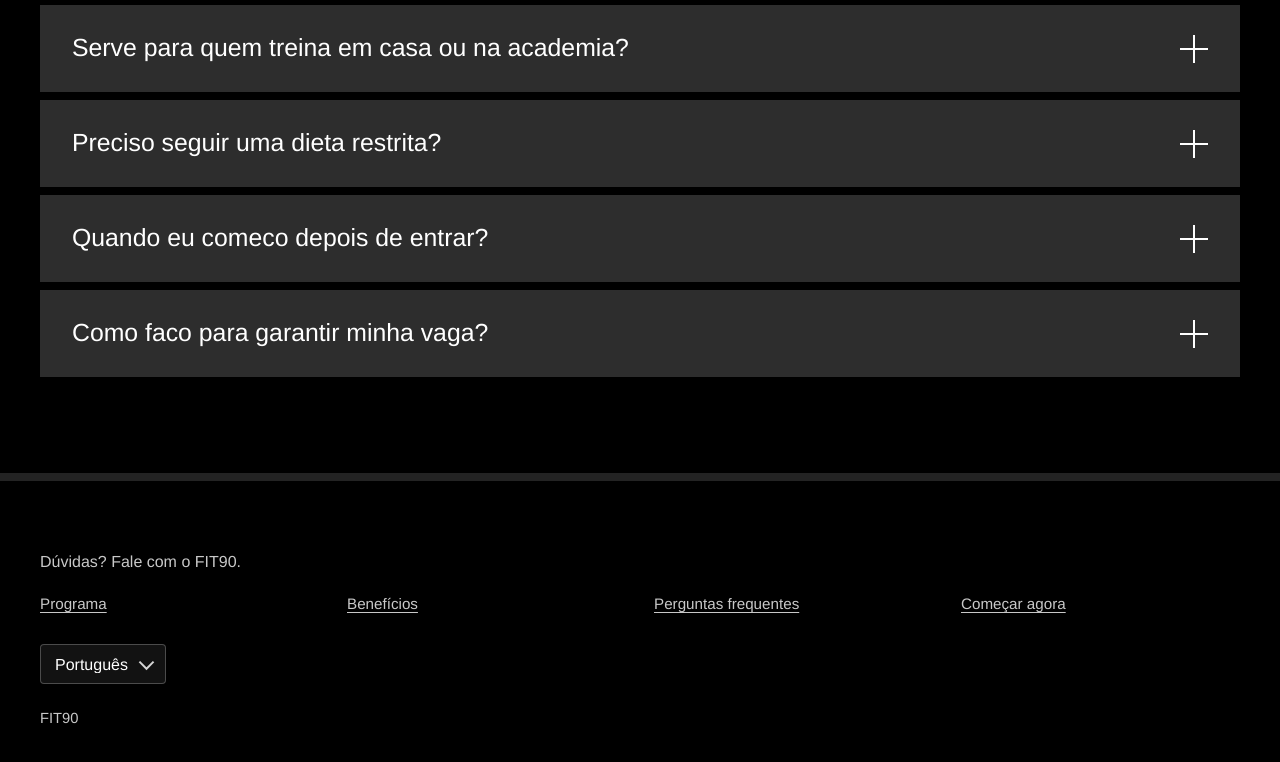
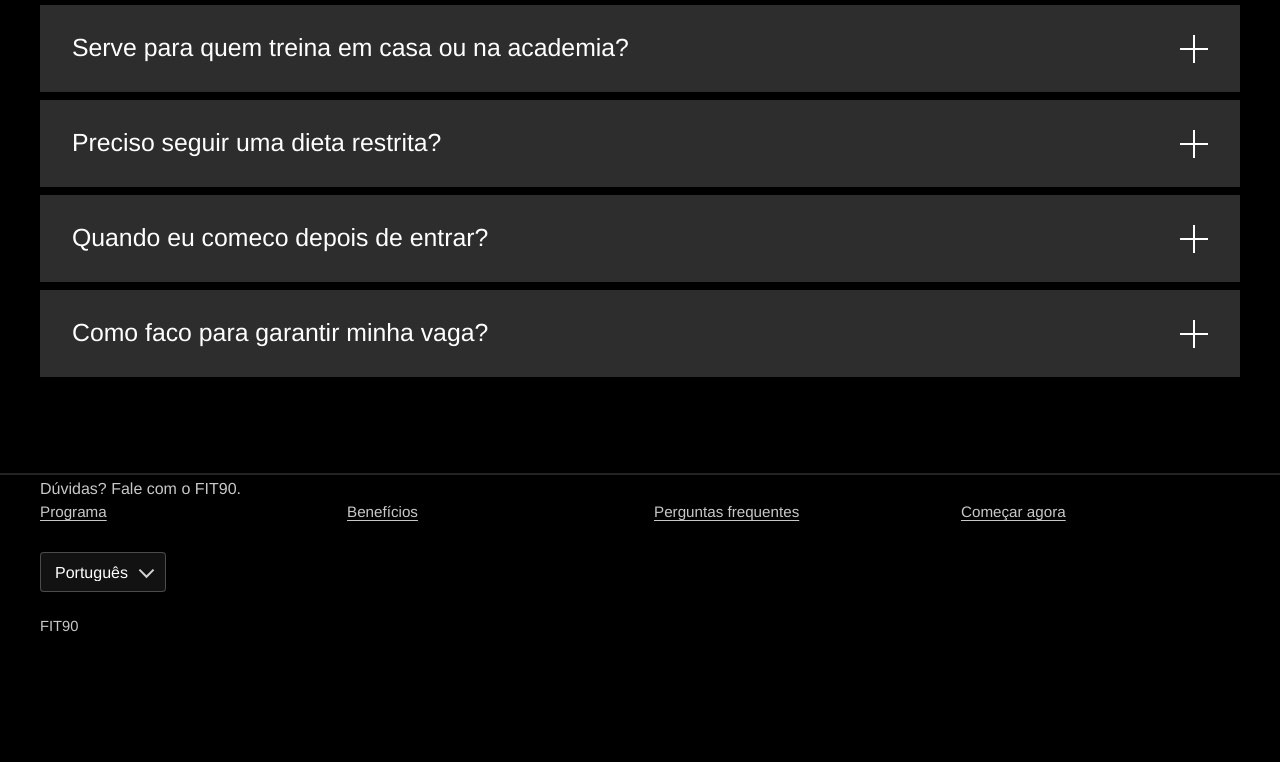
Before and after one commit to rafaelavila-droid/web_atividade, a plain HTML site: page index.html in a window 1280 px wide. Shown: the part 5367-6129 px from the top of the page. After the commit the page ends 6006 px from the top, so only its background shows below. Drawn offline with Linux system fonts and the light colour scheme.

Commit message:
Update style.css

```diff
--- a/style.css
+++ b/style.css
@@ -1433,13 +1433,13 @@ button {
 }
 
 .site-footer {
-  padding: 72px 0;
+  padding:5px 0;
   background: var(--bg);
-  border-top: 8px solid var(--divider);
+  border-top: 2px solid var(--divider);
 }
 
 .footer-title {
-  margin: 0 0 24px;
+  margin: 0 0 5px;
   color: var(--muted);
   font-size: 1rem;
 }
```
